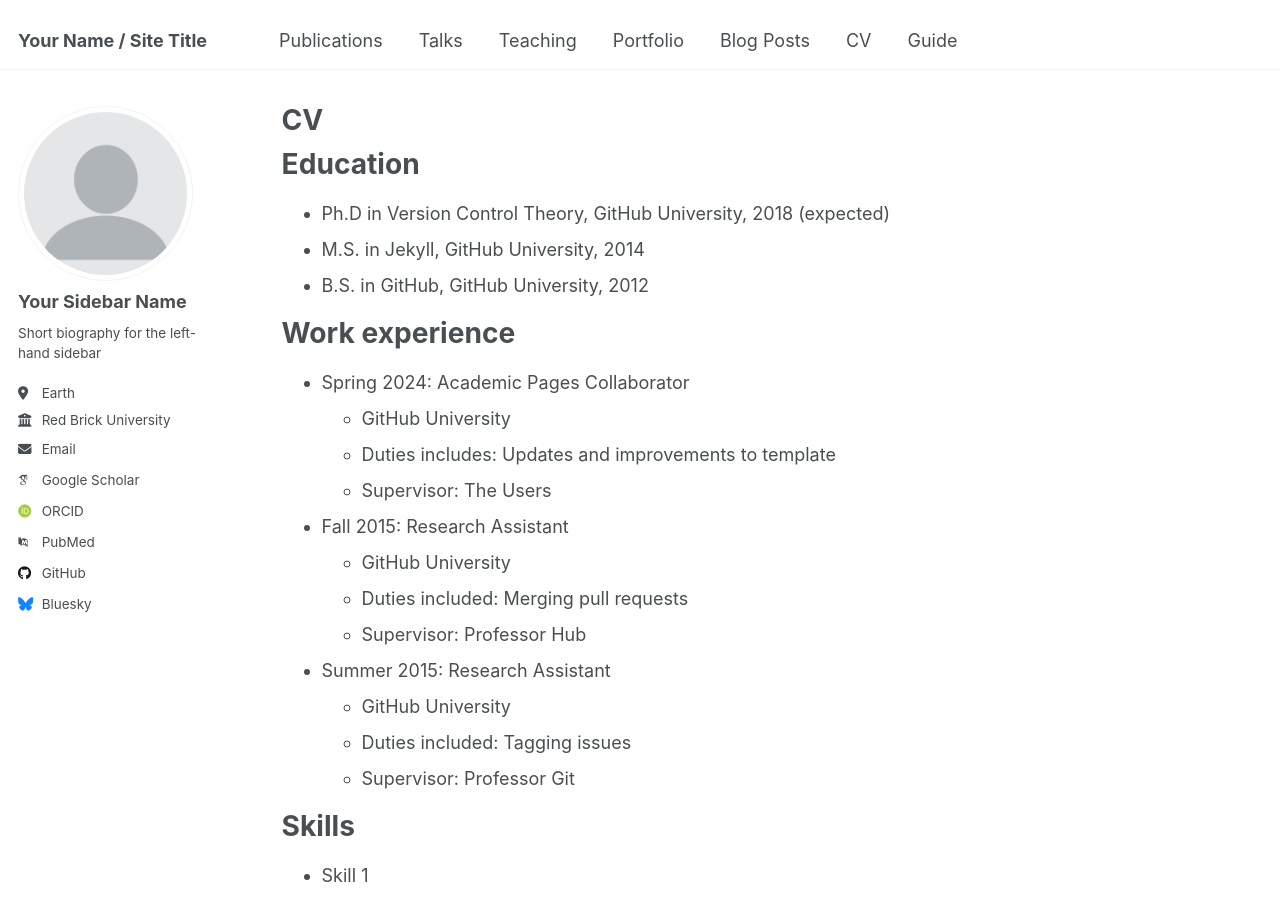
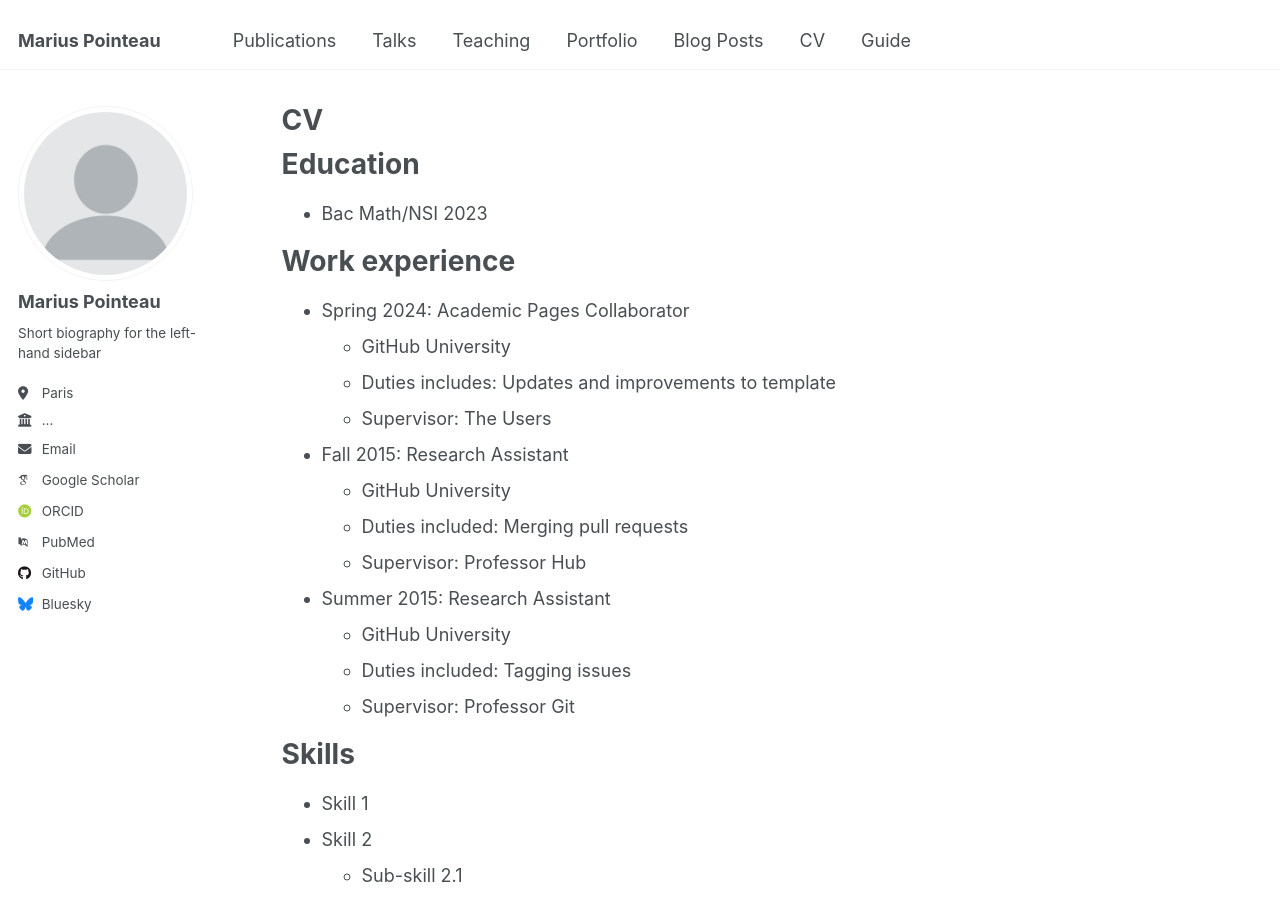
Before and after one commit to MariusPointeau/MariusPointeau.github.io, a Jekyll site: the page built from _pages/cv.md, in a window 1280 px wide and 900 px high. Built offline with Jekyll 4.4.1, drawn with Linux system fonts in a browser that asks for light colours; some web fonts are replaced; some of the changed text lies outside the part shown.

Commit message:
Marius Pointeau Changes

```diff
--- a/_config.yml
+++ b/_config.yml
@@ -9,13 +9,13 @@
 # Basic Site Settings
 locale                   : "en-US"
 site_theme               : "default"
-title                    : "Your Name / Site Title"
+title                    : "Marius Pointeau"
 title_separator          : "-"
-name                     : &name "Your Name"
-description              : &description "personal description"
-url                      : https://academicpages.github.io # the base hostname & protocol for your site e.g. "https://[your GitHub username].github.io"
+name                     : &name "Marius Pointeau"
+description              : &description "Isart Digital Student"
+url                      : https://MariusPointeau.github.io # the base hostname & protocol for your site e.g. "https://[your GitHub username].github.io"
 baseurl                  : "" # the subpath of your site, e.g. "/blog"
-repository               : "academicpages/academicpages.github.io"
+repository               : "MariusPointeau.github.io"
 
 # Site Author - The following control what appear as part of the author content on the side bar.
 #               If a field is blank the icon and link will not appear, otherwise it will be shown.
@@ -23,21 +23,21 @@ repository               : "academicpages/academicpages.github.io"
 author:
   # Biographic information
   avatar           : "profile.png"
-  name             : "Your Sidebar Name"
+  name             : "Marius Pointeau"
   pronouns         : # example: "she/her"
   bio              : "Short biography for the left-hand sidebar"
-  location         : "Earth"
-  employer         : "Red Brick University"
+  location         : "Paris"
+  employer         : "..."
   uri              : # URL
-  email            : "none@example.org"
+  email            : "pointeaumarius@gmail.com"
 
   # Academic websites
   arxiv            : # URL - Update with the correct link to your profile
-  googlescholar    : "https://scholar.google.com/citations?user=PS_CX0AAAAAJ"
+  googlescholar    : "http://google.com"
   impactstory      : # URL
-  orcid            : "http://orcid.org/yourorcidurl"
+  orcid            : "http://google.com"
   semantic         : # URL
-  pubmed           : "https://www.ncbi.nlm.nih.gov/pubmed/?term=john+snow"
+  pubmed           : "http://google.com"
   researchgate     : # URL
   scopus           : # URL
 
@@ -45,7 +45,7 @@ author:
   bitbucket        : # Username - Update with your username on the site
   codepen          : # Username
   dribbble         : # Username
-  github           : "academicpages"
+  github           : "MariusPointeau"
   kaggle           : # Username
   stackoverflow    : # User number or user number and name (i.e., use "1" or "1/jeff-atwood")
 
--- a/_pages/cv.md
+++ b/_pages/cv.md
@@ -11,9 +11,7 @@ redirect_from:
 
 Education
 ======
-* Ph.D in Version Control Theory, GitHub University, 2018 (expected)
-* M.S. in Jekyll, GitHub University, 2014
-* B.S. in GitHub, GitHub University, 2012
+* Bac Math/NSI 2023
 
 Work experience
 ======
```
Also changed, not shown: _pages/about.md (+1 -1 lines).
